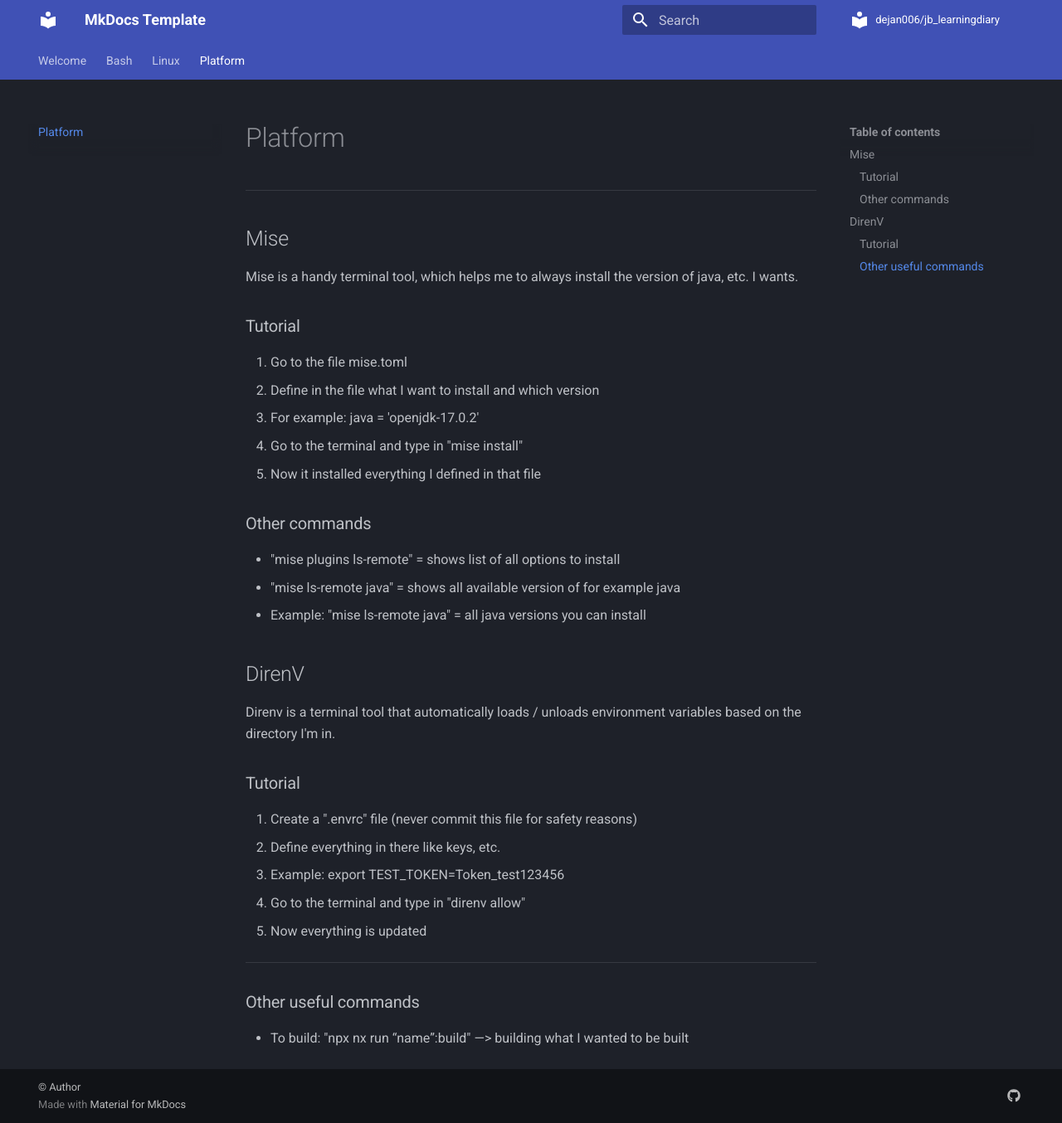
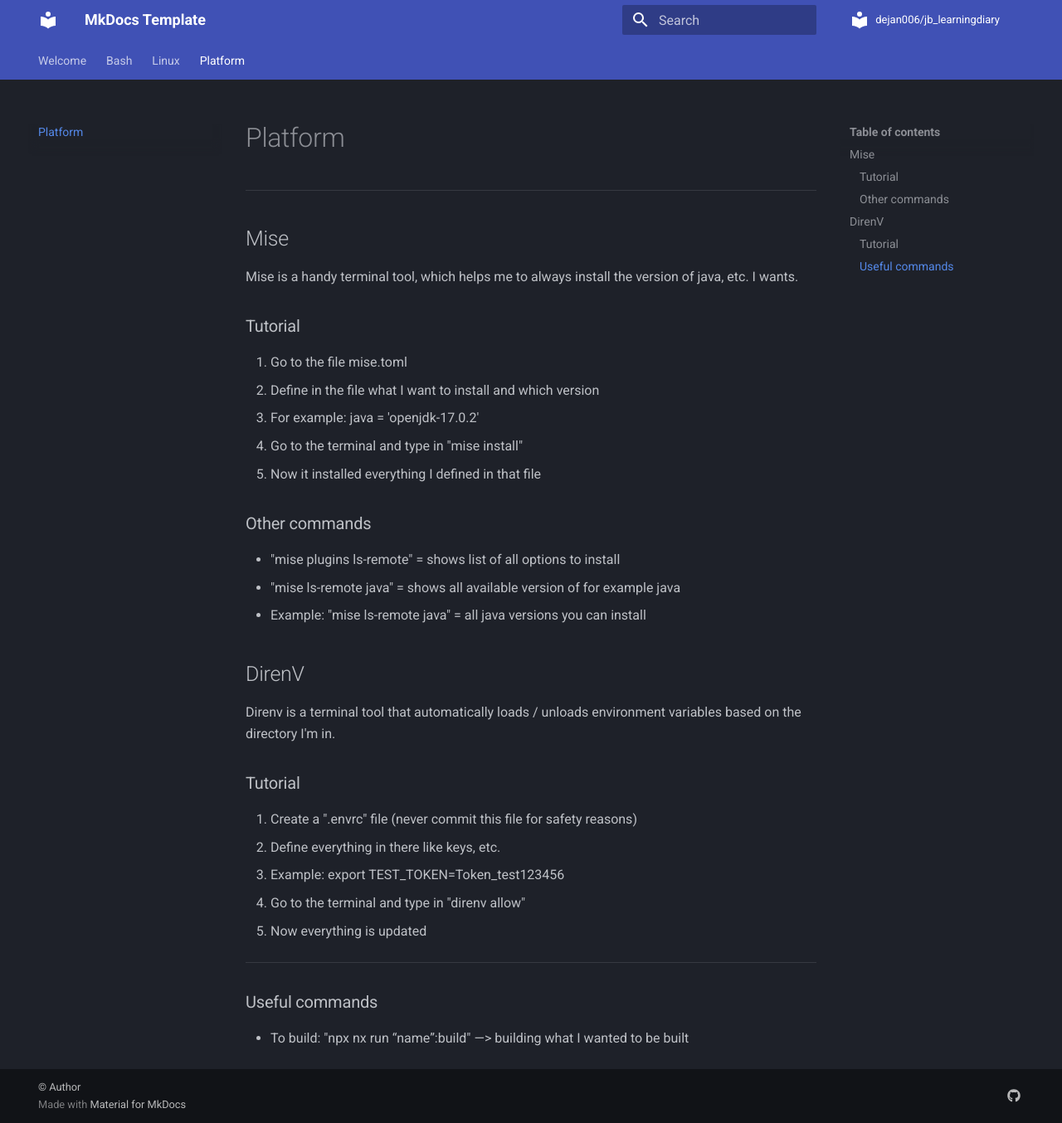
Before and after one commit to dejan006/jb_learningdiary, an MkDocs documentation site: the page built from docs/platform.md, in a window 1280 px wide and 1354 px high. Shown: the whole window at 83% size. Built offline with MkDocs 1.6.1 and Material for MkDocs 9.7.7, drawn with Linux system fonts in a browser that asks for light colours; comment, search, counter and statistics services are not loaded.

Commit message:
Small Change

```diff
--- a/docs/platform.md
+++ b/docs/platform.md
@@ -27,5 +27,5 @@ Direnv is a terminal tool that automatically loads / unloads environment variabl
 5. Now everything is updated
 
 ----------------------------
-### Other useful commands
+### Useful commands
 - To build: "npx nx run “name”:build" —> building what I wanted to be built
```
Also changed, not shown: images/linux_filesystem.jpg (deleted).
